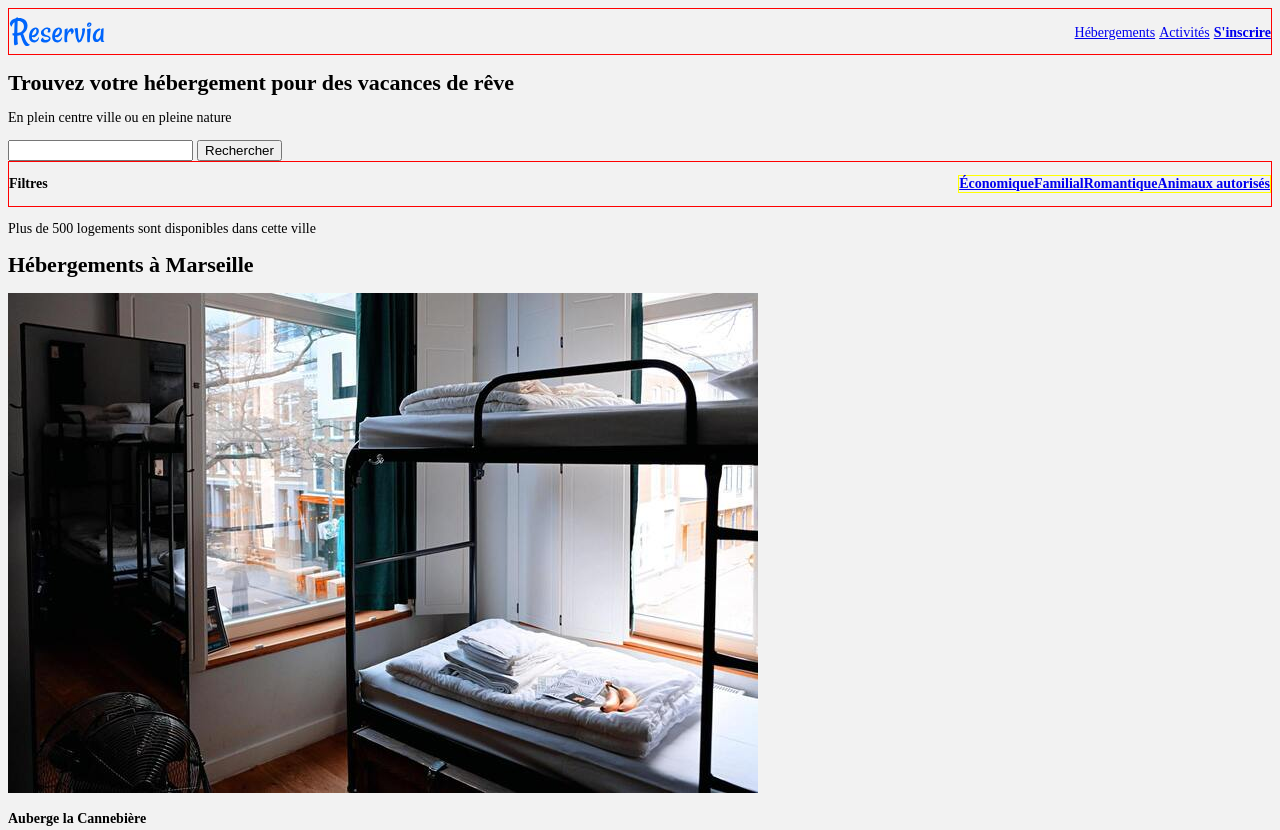
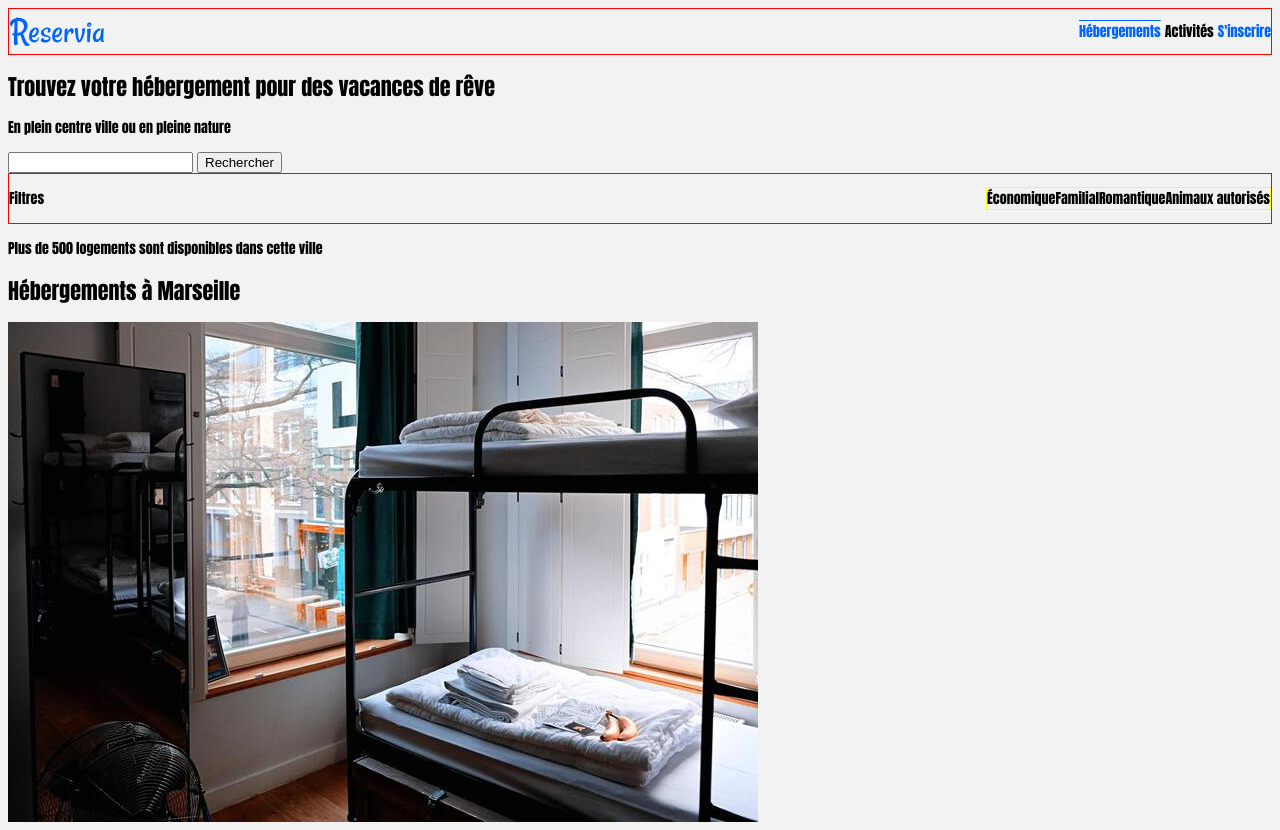
Before and after one commit to GaryAurelien/GaryAurelien_2_21012021, a plain HTML site: page index.html in a window 1280 px wide. Shown: the top 830 px of the page. Drawn offline with Linux system fonts and the light colour scheme.

Commit message:
mise en place font-face et suppression ligne sous lien

```diff
--- a/index.html
+++ b/index.html
@@ -11,9 +11,9 @@
 		src="Projet 2 - Reservia/images/logo/Reservia.svg"
 		alt="Logo_reservia"/>
 		<div class="entete">
-			<a href="#hebergement_a_marseille">Hébergements</a>
-			<a href="#activite_a_marseille">Activités</a>
-			<a href="#"><strong>S'inscrire</strong></a>
+			<a class="ham" href="#hebergement_a_marseille">Hébergements</a>
+			<a class= "aam" href="#activite_a_marseille">Activités</a>
+			<a class="inscrire" href="#"><strong>S'inscrire</strong></a>
 		</div>
 	</header>
 		<div class="titre_page">
@@ -30,10 +30,10 @@
 			<p><strong>Filtres</strong></p>
 		</article>
 		<div class=a1>
-			<a href="#"><strong>Économique</strong></a>
-			<a href="#"><strong>Familial</strong></a>
-			<a href="#"><strong>Romantique</strong></a>
-			<a href="#"><strong>Animaux autorisés</strong></a>
+			<a class="a2" href="#"><strong>Économique</strong></a>
+			<a class="a2" href="#"><strong>Familial</strong></a>
+			<a class="a2" href="#"><strong>Romantique</strong></a>
+			<a class="a2" href="#"><strong>Animaux autorisés</strong></a>
 		</div>
 	</nav>
 			<p>Plus de 500 logements sont disponibles dans cette ville</p>
--- a/style.css
+++ b/style.css
@@ -1,3 +1,20 @@
+@font-face
+{
+    font-family: 'Raleway', sans-serif;
+    <link rel="preconnect" href="https://fonts.gstatic.com">
+    <link href="https://fonts.googleapis.com/css2?family=Raleway:ital@1&display=swap" rel="stylesheet">
+}
+
+h1 ,a ,p
+{
+    font-family: 'Raleway', Impact, "Arial Black", Arial, Verdana, sans-serif;
+    color: black;
+}
+
+.inscrire
+{
+    color: #0065FC;
+}
 
 p ,a
 {
@@ -20,6 +37,17 @@ header
     border: solid 1px red;
     align-items: center;
     justify-content: space-between;
+}
+
+.ham
+{
+    text-decoration: overline;
+    color: #0065FC;
+}
+
+.aam ,.inscrire
+{
+    text-decoration: none;
 }
 
 .packfooter
@@ -57,7 +85,11 @@ nav
 {
     display: flex;
     border: solid 1px yellow;
-    justify-content: space-around;
+}
+
+.a2
+{
+    text-decoration: none;
 }
 
 a:hover
```
